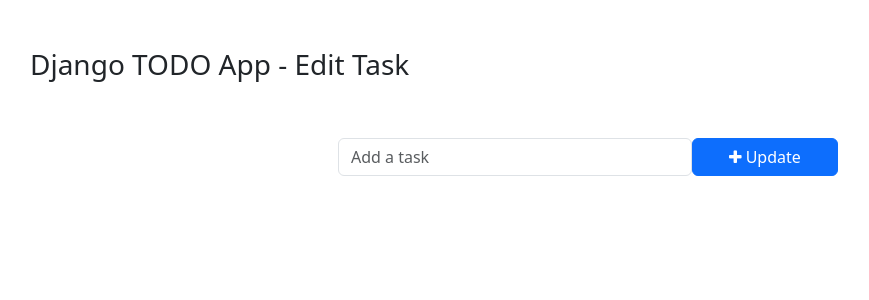
After one commit to IvanBondarenkoIT/ToDoDjango, a Django app: template templates/edit_task.html in a window 1280 px wide. The commit adds this page. Shown: the top 300 px of the page, without its empty margins (52-921 px from the left). Run offline with Django 5.2, Linux system fonts and the light colour scheme; the template is opened without the code that fills it, so the values that code supplies are empty.

Commit message:
added: edit task feature

```diff
--- /dev/null
+++ b/templates/edit_task.html
@@ -0,0 +1,35 @@
+<!DOCTYPE html>
+<html lang="en">
+<head>
+    <meta charset="UTF-8">
+    <title>Django TODO App - Edit Task</title>
+
+
+    <!-- Bootstrap -->
+    <link href="https://cdn.jsdelivr.net/npm/bootstrap@5.3.0-alpha1/dist/css/bootstrap.min.css" rel="stylesheet" integrity="sha384-GLhlTQ8iRABdZLl6O3oVMWSktQOp6b7In1Zl3/Jr59b6EGGoI1aFkw7cmDA6j6gD" crossorigin="anonymous">
+    <script src="https://cdn.jsdelivr.net/npm/bootstrap@5.3.0-alpha1/dist/js/bootstrap.bundle.min.js" integrity="sha384-w76AqPfDkMBDXo30jS1Sgez6pr3x5MlQ1ZAGC+nuZB+EYdgRZgiwxhTBTkF7CXvN" crossorigin="anonymous"></script>
+    <!-- Font Awesome Icons -->
+    <link rel="stylesheet" href="https://cdnjs.cloudflare.com/ajax/libs/font-awesome/4.7.0/css/font-awesome.min.css">
+
+</head>
+<body>
+    <div class="container">
+        <h3 class="pt-5 pb-5 taxt-center">Django TODO App - Edit Task</h3>
+
+        <form action="" method="POST" style="width: 500px; margin: auto">
+            {% csrf_token %}
+            <div class="form-group">
+
+                <span style="display: flex;">
+
+                    <input type="text" name="task" class="form-control" placeholder="Add a task" value="{{task.task}}">
+                    <button type="submit" class="btn btn-primary" style="width: 200px;">
+                        <i class="fa fa-plus"></i> Update
+                    </button>
+                </span>
+            </div>
+        </form>
+    </div>
+
+</body>
+</html>
--- a/templates/home.html
+++ b/templates/home.html
@@ -34,7 +34,7 @@
                             <span style="position: relative; float: right;">
                                 <a href="{% url 'mark_as_done' task.pk %}" class="btn btn-success"><i class="fa fa-check"></i> Mark as Done</a>
                                 <a class="btn btn-danger"><i class="fa fa-trash"></i></a>
-                                <a class="btn btn-primary"><i class="fa fa-pencil"></i></a>
+                                <a href="{% url 'edit_task' task.pk %}" class="btn btn-primary"><i class="fa fa-pencil"></i></a>
                             </span>
                         </div>
                     </div>
--- a/todo/urls.py
+++ b/todo/urls.py
@@ -2,7 +2,12 @@ from django.urls import path, include
 from . import views
 
 urlpatterns = [
+    # Add task
     path("addTask/", views.add_task, name="addTask"),
+    # Mark as done
     path("mark_as_done/<int:pk>", views.mark_as_done, name="mark_as_done"),
+    # Mark as undone
     path("mark_as_undone/<int:pk>", views.mark_as_undone, name="mark_as_undone"),
+    # EDIT Feature
+    path("edit_task/<int:pk>", views.edit_task, name="edit_task"),
 ]
```
Also changed, not shown: todo/views.py (+11 -0 lines).
